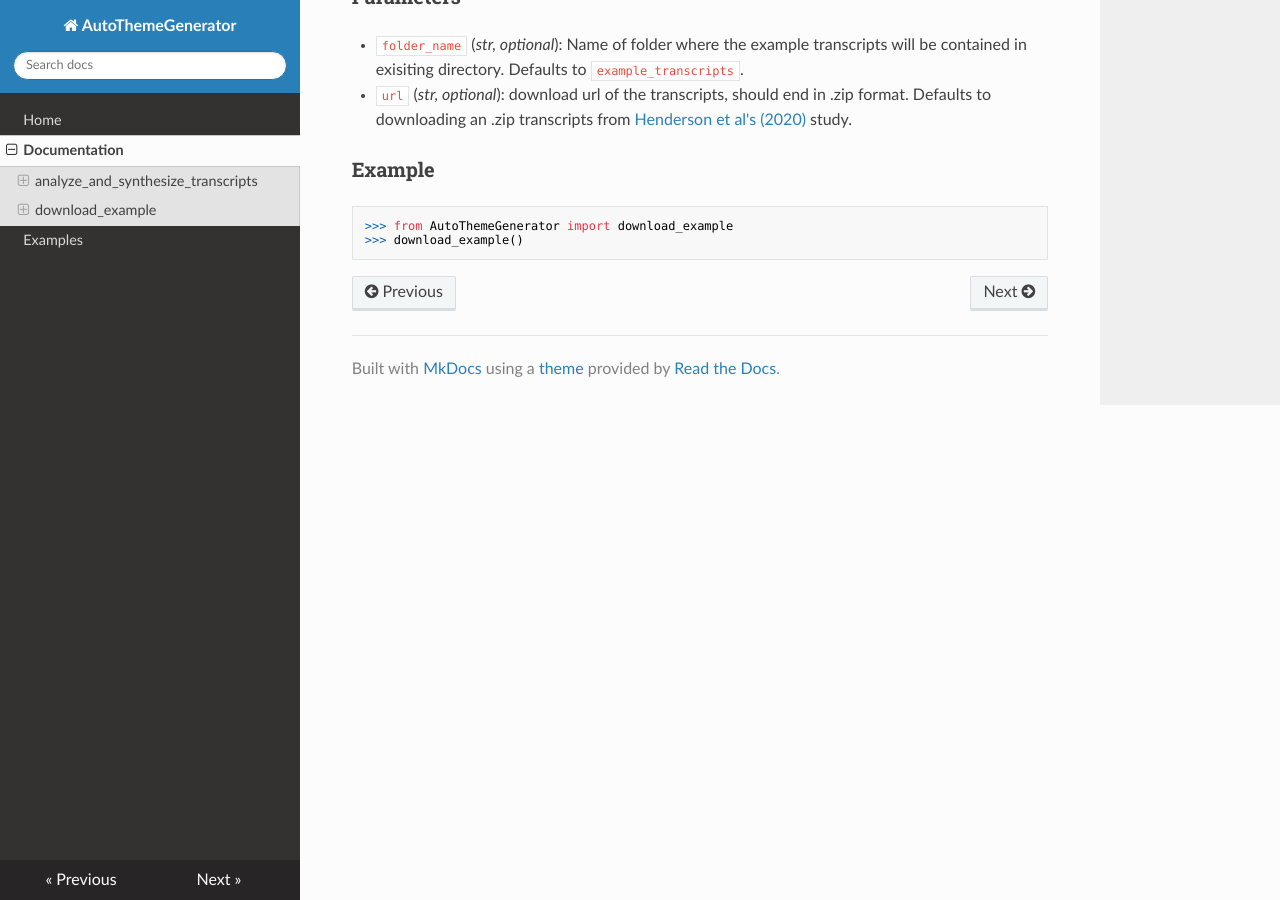
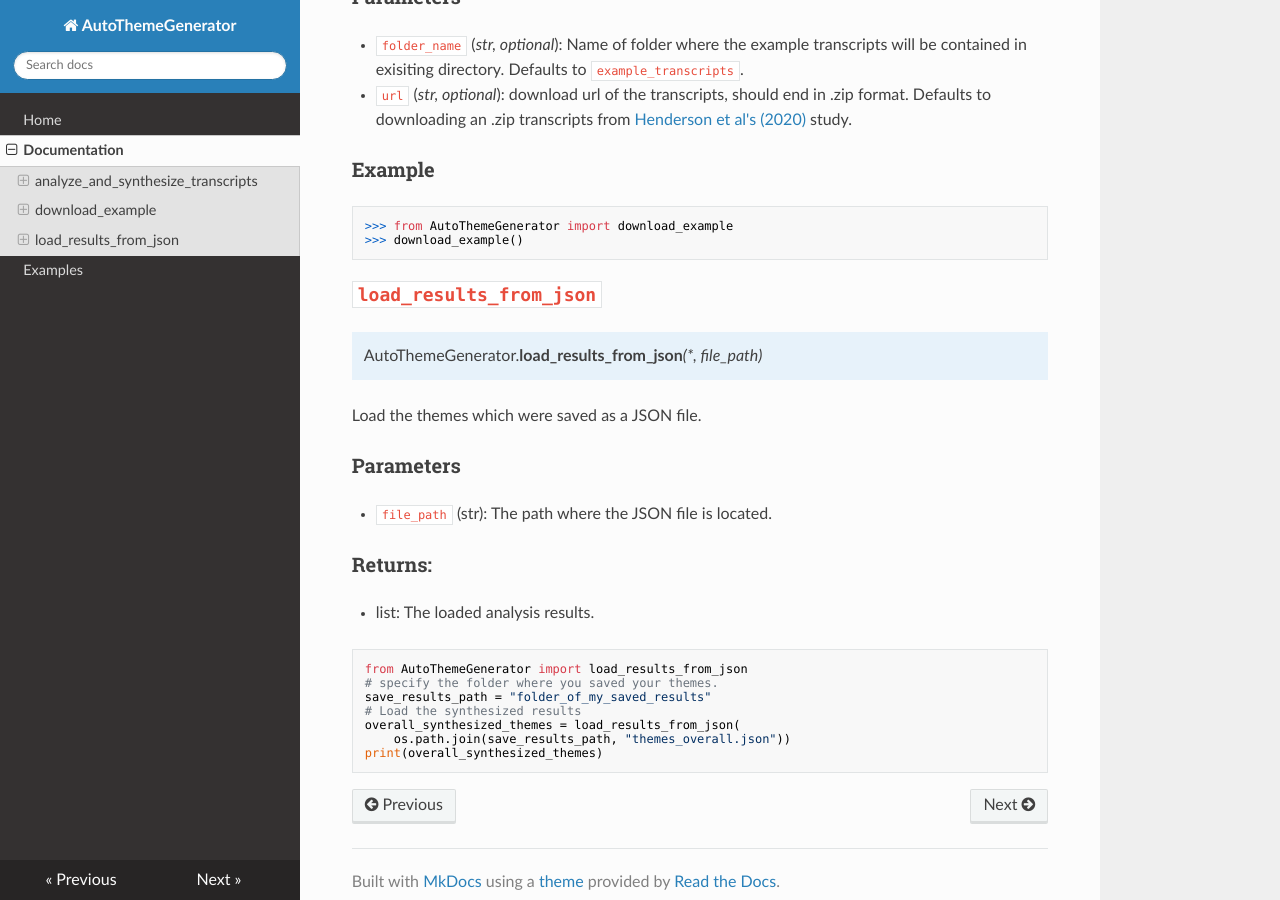
Before and after one commit to cja5553/ReadTheDocs_AutoThemeGenerator, an MkDocs documentation site: the page built from docs/documention.md, in a window 1280 px wide and 900 px high, scrolled down 1959 px. Built offline with MkDocs 1.6.1, drawn with Linux system fonts in a browser that asks for light colours; nearby versions of some CDN libraries.

Commit message:
Update documention.md

````diff
--- a/docs/documention.md
+++ b/docs/documention.md
@@ -93,10 +93,34 @@ Function to download example transcripts from a url. Used primarily for ease of
  - `folder_name` (*str, optional*): Name of folder where the example transcripts will be contained in exisiting directory. Defaults to `example_transcripts`.
  - `url` (*str, optional*): download url of the transcripts, should end in .zip format. Defaults to downloading an .zip transcripts from [Henderson et al's (2020)](https://jeehp.org/journal/view.php?doi=10.3352/jeehp.2020.17.22) study.
 
-
 ### Example
 
 ```python
 >>> from AutoThemeGenerator import download_example
 >>> download_example()
 ```
+
+## `load_results_from_json`
+
+!!! note ""
+
+
+    AutoThemeGenerator.**load_results_from_json***(\*, file_path)*
+
+Load the themes which were saved as a JSON file.
+
+### Parameters
+- `file_path` (str): The path where the JSON file is located.
+
+### Returns:
+- list: The loaded analysis results.
+
+```python
+from AutoThemeGenerator import load_results_from_json
+# specify the folder where you saved your themes.
+save_results_path = "folder_of_my_saved_results"
+# Load the synthesized results
+overall_synthesized_themes = load_results_from_json(
+    os.path.join(save_results_path, "themes_overall.json"))
+print(overall_synthesized_themes)
+```
````
